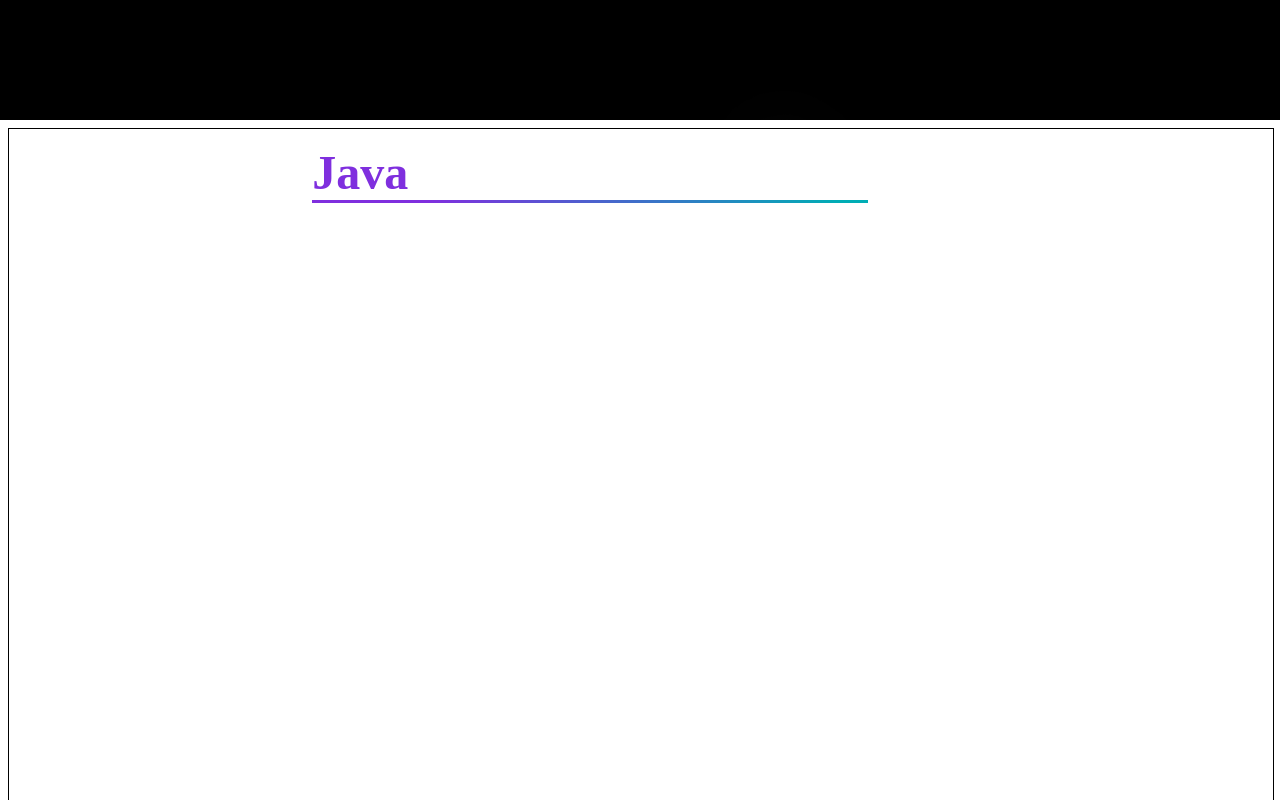
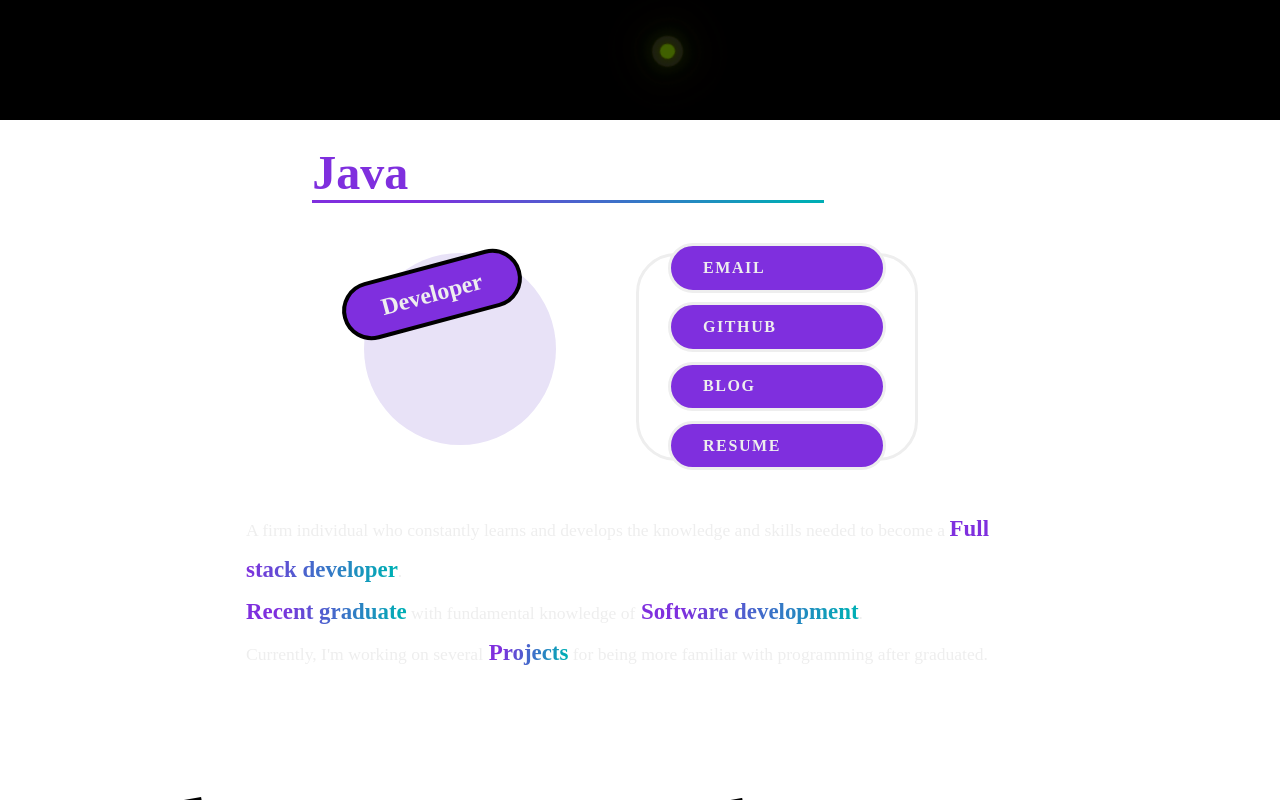
Before and after one commit to Hyukjoo-Lee/ReactJS_portfolio, a React (Create React App) app: page / in a window 1280 px wide. Shown: the part 680-1480 px from the top of the page. Built offline with nearby package versions, Linux system fonts and the light colour scheme.

Commit message:
design: info card & text box on intoduction page

```diff
--- a/package.json
+++ b/package.json
@@ -11,6 +11,7 @@
     "@types/react": "^18.0.21",
     "@types/react-dom": "^18.0.6",
     "@types/styled-components": "^5.1.26",
+    "aos": "^2.3.4",
     "react": "^18.2.0",
     "react-bootstrap": "^2.5.0",
     "react-dom": "^18.2.0",
@@ -43,5 +44,9 @@
       "last 1 firefox version",
       "last 1 safari version"
     ]
+  },
+  "devDependencies": {
+    "@svgr/webpack": "^6.4.0",
+    "@types/aos": "^3.0.4"
   }
 }
--- a/public/index.html
+++ b/public/index.html
@@ -6,8 +6,13 @@
     <meta name="description" content="Portfolio Website" />
 
     <title>Hyukjoo Lee Portfolio Website</title>
+    <link rel="stylesheet" href="https://unpkg.com/aos@next/dist/aos.css" />
   </head>
   <body>
     <div id="root"></div>
+    <script src="https://unpkg.com/aos@next/dist/aos.js"></script>
+    <script>
+      AOS.init();
+    </script>
   </body>
 </html>
--- /dev/null
+++ b/src/components/Intro/IntroCard.tsx
@@ -0,0 +1,185 @@
+import styled from "styled-components";
+import { useState } from "react";
+import { media } from "../../theme";
+
+const Conatiner = styled.div<{ isHover: boolean }>`
+  display: flex;
+  justify-content: center;
+  align-content: center;
+  margin: 3em;
+  border-radius: 10%;
+
+  ${media.small_max} {
+    flex-wrap: wrap;
+  }
+`;
+
+const Memo = styled.div`
+  cursor: pointer;
+  position: relative;
+
+  ${media.small_max} {
+    margin-bottom: 5vh;
+  }
+`;
+
+const JobTitle = styled.div`
+  position: absolute;
+  background-color: ${({ theme }) => theme.color.purple};
+  padding: 0.5em 1.5em;
+  font-weight: 800;
+  font-size: 1.5em;
+  border-radius: 2em;
+  color: ${({ theme }) => theme.color.white};
+  left: -1em;
+  top: 0.5em;
+  transform: rotate(-15deg);
+  border: 0.2em solid ${({ theme }) => theme.color.black};
+
+  ${media.medium_max} {
+    font-size: 1.2em;
+    margin-top: 15px;
+  }
+`;
+
+const Circle = styled.div`
+  width: 12em;
+  height: 12em;
+  border-radius: 50%;
+  background-color: ${({ theme }) => theme.color.lightpurple};
+
+  ${media.small_max} {
+    width: 10em;
+    height: 10em;
+    margin-top: 15px;
+  }
+`;
+
+const InfoCircle = styled.div<{ isHover: boolean }>`
+  opacity: ${({ isHover }) => (isHover ? 1 : 0)};
+  transition: 0.1s;
+  position: absolute;
+  top: 0;
+  width: 12em;
+  height: 12em;
+  border-radius: 50%;
+  background-color: ${({ theme }) => theme.color.blue};
+
+  ${media.small_max} {
+    width: 10em;
+    height: 10em;
+    margin-top: 15px;
+  }
+`;
+
+const Info = styled.div<{ isHover: boolean }>`
+  line-height: 2em;
+  width: 12em;
+  height: 12em;
+  opacity: ${({ isHover }) => (isHover ? 1 : 0)};
+  transition: 0.8s;
+  position: absolute;
+  top: 1em;
+  color: #fff;
+  white-space: pre-line;
+  text-align: center;
+
+  ${media.small_max} {
+    top: 0.2em;
+    line-height: 1.8em;
+    width: 10em;
+    height: 10em;
+    margin-top: 15px;
+  }
+`;
+
+const ButtonsContainer = styled.div`
+  border-radius: 2.5em;
+  padding: 4em;
+  margin-left: 5em;
+
+  box-sizing: border-box;
+  height: 13em;
+  display: flex;
+  font-weight: 600;
+  letter-spacing: 0.1em;
+  flex-direction: column;
+  align-items: center;
+  justify-content: center;
+  border: 0.2em solid ${({ theme }) => theme.color.white};
+
+  ${media.medium_max} {
+    margin-left: 1em;
+    height: 12em;
+  }
+
+  ${media.small_max} {
+    margin-left: 0.2em;
+    margin-top: 1em;
+    height: 12em;
+  }
+`;
+
+const Button = styled.div`
+  cursor: pointer;
+  width: 100%;
+  padding: 0.8em 2em;
+  border-radius: 2em;
+  border: 0.2em solid ${({ theme }) => theme.color.white};
+  background-color: ${({ theme }) => theme.color.purple};
+  color: ${({ theme }) => theme.color.white};
+  :not(:first-child) {
+    margin-top: 0.6em;
+  }
+  :hover {
+    background-color: ${({ theme }) => theme.color.blue};
+  }
+
+  ${media.small_max} {
+    font-size: 0.95em;
+    text-align: center;
+  }
+`;
+
+const IntroCard = () => {
+  const [isHover, setIsHover] = useState(false);
+
+  return (
+    <Conatiner {...{ isHover }}>
+      <Memo
+        onMouseEnter={() => setIsHover(true)}
+        onMouseLeave={() => setIsHover(false)}
+      >
+        <JobTitle>Developer</JobTitle>
+        <Circle />
+        <InfoCircle {...{ isHover }} />
+        <Info {...{ isHover }}>
+          {`
+            Hyukjoo Lee
+            1994.06.21
+            Full-stack developer
+            `}
+        </Info>
+      </Memo>
+
+      <ButtonsContainer>
+        <Button onClick={() => window.open("mailto:hjjaydon.lee@gmail.com")}>
+          EMAIL
+        </Button>
+        <Button onClick={() => window.open("https://github.com/Hyukjoo-Lee")}>
+          GITHUB
+        </Button>
+        <Button
+          onClick={() =>
+            window.open("https://hyukjoo-lee-github-io.vercel.app")
+          }
+        >
+          BLOG
+        </Button>
+        <Button onClick={() => window.open("")}>RESUME</Button>
+      </ButtonsContainer>
+    </Conatiner>
+  );
+};
+
+export default IntroCard;
--- a/src/components/Intro/IntroPage.tsx
+++ b/src/components/Intro/IntroPage.tsx
@@ -1,5 +1,7 @@
 import styled from "styled-components";
+import { media } from "../../theme";
 import { Wrapper } from "../Wrapper";
+import IntroCard from "./IntroCard";
 import IntroSlider from "./IntroSlider";
 
 const InfoBox = styled.div`
@@ -8,11 +10,50 @@ const InfoBox = styled.div`
   align-items: center;
   justify-content: center;
 `;
+
+const TextBox = styled.div`
+  width: 790px;
+  white-space: pre-line;
+  line-height: 230%;
+  font-size: 1.1em;
+  color: ${({ theme }) => theme.color.white};
+
+  ${media.medium_max} {
+    width: 470px;
+  }
+
+  ${media.smaller_max} {
+    width: 300px;
+    font-size: 1em;
+  }
+`;
+
+const Bold = styled.span`
+  font-weight: 700;
+  font-size: 1.3em;
+  background: ${({ theme }) => theme.color.gradient};
+  background-clip: text;
+  -webkit-background-clip: text;
+  -webkit-text-fill-color: transparent;
+`;
+
 const IntroPage = () => {
   return (
     <Wrapper>
       <InfoBox>
         <IntroSlider />
+        <IntroCard />
+        <TextBox>
+          <div>
+            A firm individual who constantly learns and develops the knowledge
+            and skills needed to become a <Bold>Full stack developer</Bold>.
+            {"\n"}
+            <Bold>Recent graduate</Bold> with fundamental knowledge of
+            <Bold> Software development</Bold>.{"\n"}Currently, I'm working on
+            several<Bold> Projects</Bold> for being more familiar with
+            programming after graduated.
+          </div>
+        </TextBox>
       </InfoBox>
     </Wrapper>
   );
--- a/src/components/Intro/IntroSlider.tsx
+++ b/src/components/Intro/IntroSlider.tsx
@@ -49,22 +49,22 @@ const IntroSlider = () => (
   <SlideContainer>
     <Slides>
       <Slide>
-        <span className="__text">Full-Stack</span>
+        <span>Full-Stack</span>
       </Slide>
       <Slide>
         <span>Java</span>
       </Slide>
       <Slide>
-        <span className="__text">React</span>
+        <span>React</span>
       </Slide>
       <Slide>
-        <span className="__text">HTML / CSS</span>
+        <span>HTML / CSS</span>
       </Slide>
       <Slide>
-        <span className="__text">Javascript</span>
+        <span>Javascript</span>
       </Slide>
       <Slide>
-        <span className="__text">Typescript</span>
+        <span>Typescript</span>
       </Slide>
     </Slides>
     <ProgressContainer>
--- a/src/components/Wrapper.tsx
+++ b/src/components/Wrapper.tsx
@@ -3,8 +3,8 @@ import styled from "styled-components";
 export const Wrapper = styled.div`
   margin-bottom: 1em;
   width: 100%;
-  /* height: 100%; */
+  height: 100%;
   // to trace design easily: to be removed at the end
-  height: 300vh;
-  border: black solid 1px;
+  /* height: 200vh; */
+  border: white solid 1px;
 `;
```
Also changed, not shown: 1 other file (tests, documents, lock files or other folders).
